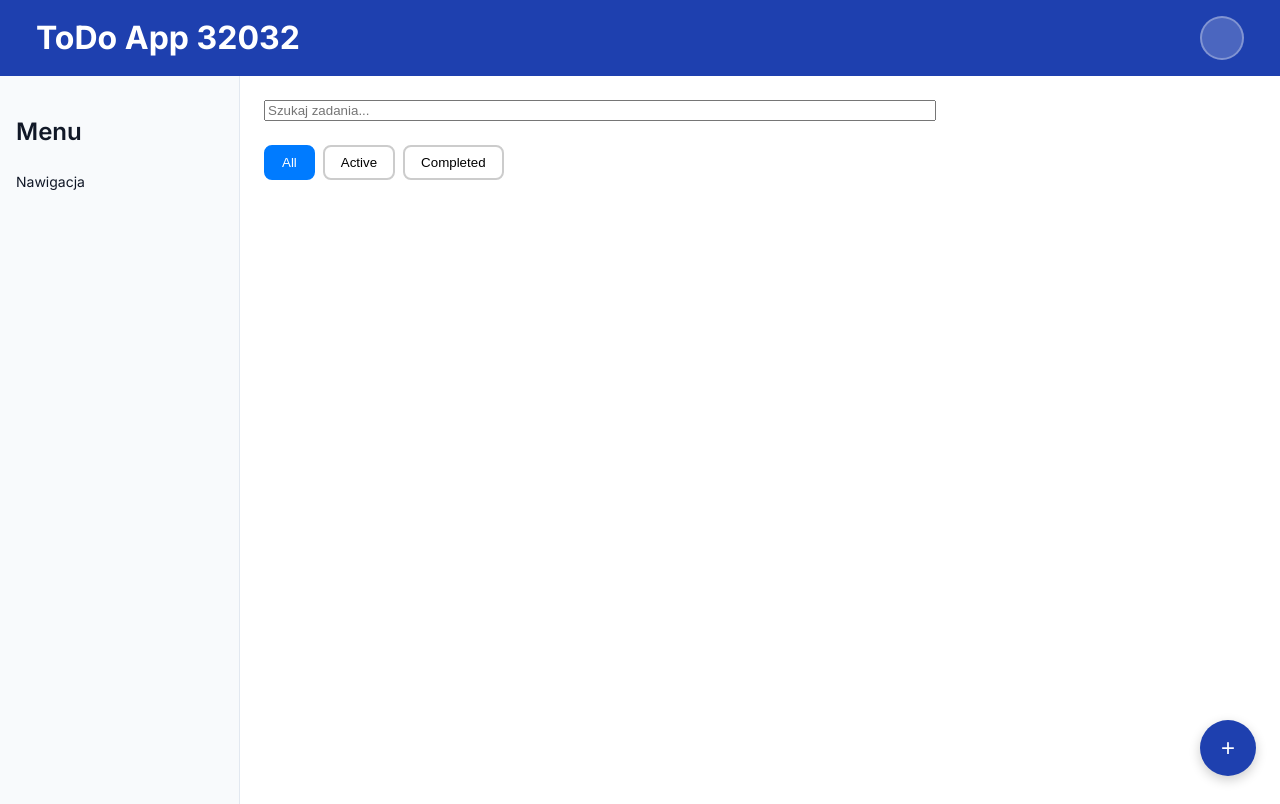
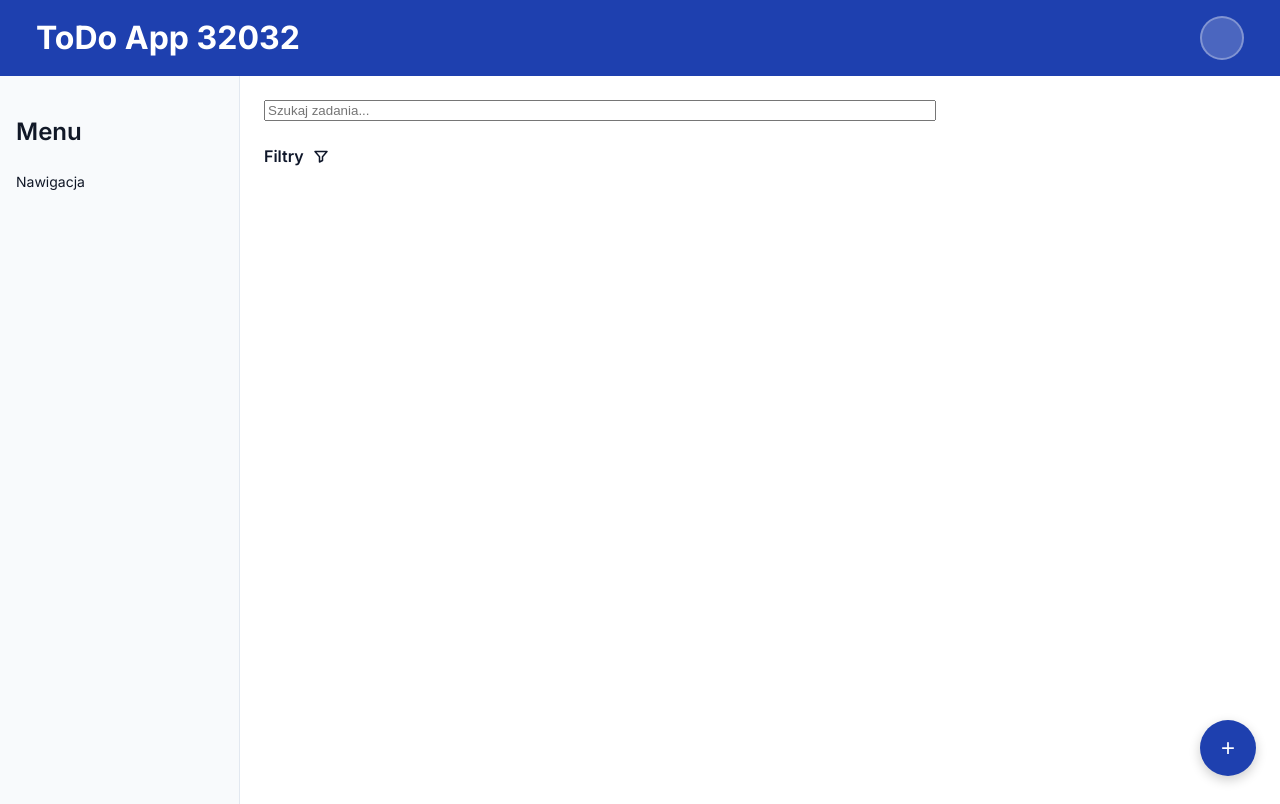
Before and after one commit to a-osika/ziu_4, a React (Vite) app: page / in a window 1280 px wide. Built offline with nearby package versions, Linux system fonts and the light colour scheme.

Commit message:
hidable filters sections

```diff
--- a/src/App.tsx
+++ b/src/App.tsx
@@ -1,7 +1,7 @@
 import { TodoProvider } from "./context/TodoContext";
 import { ThemeProvider } from "./context/ThemeContext";
 import { SearchBar } from "./components/SearchBar";
-import { FilterBar } from "./components/FilterBar";
+import { FilterBar } from "./components/FilterBar/FilterBar";
 import { TodoList } from "./components/TodoList/TodoList";
 import { Navbar } from "./components/Navbar";
 import { Sidebar } from "./components/Sidebar";
--- a/src/components/FilterBar.tsx
+++ /dev/null
@@ -1,42 +0,0 @@
-import { useTodoContext } from "../context/TodoContext";
-import { useTheme } from "../context/ThemeContext";
-
-const FILTERS: ("all" | "active" | "completed")[] = ["all", "active", "completed"];
-
-export function FilterBar() {
-  const { filter, setFilter } = useTodoContext();
-  const { theme } = useTheme();
-
-  const buttonStyle = (active: boolean) => ({
-    padding: "0.5rem 1rem",
-    borderRadius: "8px",
-    border: active
-      ? `2px solid ${theme === "light" ? "#007bff" : "#00d4ff"}`
-      : "2px solid #ccc",
-    background: active
-      ? theme === "light"
-        ? "#007bff"
-        : "#00d4ff"
-      : theme === "light"
-      ? "white"
-      : "#333",
-    color: active
-      ? "white"
-      : theme === "light"
-      ? "black"
-      : "white",
-    cursor: "pointer",
-  });
-
-  return (
-    <div style={{ display: "flex", justifyContent: "space-between", marginBottom: "2rem" }}>
-      <div style={{ display: "flex", gap: "0.5rem" }}>
-        {FILTERS.map((f) => (
-          <button key={f} onClick={() => setFilter(f)} style={buttonStyle(filter === f)}>
-            {f.charAt(0).toUpperCase() + f.slice(1)}
-          </button>
-        ))}
-      </div>
-    </div>
-  );
-}
--- /dev/null
+++ b/src/components/FilterBar/FilterBar.css
@@ -0,0 +1,61 @@
+.filter-bar {
+  display: flex;
+  flex-direction: column;
+  gap: 12px;
+}
+
+.filter-bar__header {
+  display: flex;
+  align-items: center;
+  gap: 8px;
+  cursor: pointer;
+  color: var(--color-text-secondary);
+}
+
+.filter-bar__header:hover {
+  color: var(--color-text-primary);
+}
+
+.filter-bar__content {
+  display: flex;
+  gap: 8px;
+
+  opacity: 0;
+  transform: translateY(-4px);
+  transition: all 0.2s ease;
+}
+
+.filter-bar__content.open {
+  opacity: 1;
+  transform: translateY(0);
+}
+
+.filter-bar__button {
+  padding: 6px 12px;
+  border-radius: 8px;
+  border: 1px solid var(--color-secondary-border);
+
+  background: var(--color-secondary-default);
+  color: var(--color-text-primary);
+
+  cursor: pointer;
+  transition: all 0.2s ease;
+}
+
+.filter-bar__button:hover {
+  background: var(--color-secondary-hover);
+}
+
+.filter-bar__button.active {
+  background: var(--color-primary-default);
+  color: var(--color-text-on-primary);
+  border-color: var(--color-primary-default);
+}
+
+.filter-icon {
+  transition: transform 0.2s ease;
+}
+
+.filter-icon.open {
+  transform: rotate(180deg);
+}
--- /dev/null
+++ b/src/components/FilterBar/FilterBar.tsx
@@ -0,0 +1,44 @@
+import { useState } from "react";
+import { useTodoContext } from "../../context/TodoContext";
+import { Icon } from "../Icon/Icon";
+import  "./FilterBar.css";
+
+const FILTERS: ("all" | "active" | "completed")[] = [
+  "all",
+  "active",
+  "completed",
+];
+
+export function FilterBar() {
+  const { filter, setFilter } = useTodoContext();
+  const [open, setOpen] = useState(false);
+
+  return (
+    <div className="filter-bar">
+      <div
+        className="filter-bar__header"
+        onClick={() => setOpen((prev) => !prev)}
+      >
+        <span className="h5">Filtry</span>
+        <Icon
+          name="filter"
+          className={`icon-rotatable ${open ? "open" : ""}`}
+        />
+      </div>
+
+      {open && (
+        <div   className={`filter-bar__content ${open ? "open" : ""}`}>
+          {FILTERS.map((f) => (
+            <button
+              key={f}
+              onClick={() => setFilter(f)}
+              className={`filter-bar__button ${filter === f ? "active" : ""}`}
+            >
+              {f}
+            </button>
+          ))}
+        </div>
+      )}
+    </div>
+  );
+}
--- a/src/components/Icon/Icon.tsx
+++ b/src/components/Icon/Icon.tsx
@@ -5,9 +5,11 @@ type IconName = keyof typeof icons;
 export function Icon({
   name,
   size = 18,
+  className = "",
 }: {
   name: IconName;
   size?: number;
+  className?: string;
 }) {
   return (
     <svg
@@ -17,6 +19,9 @@ export function Icon({
       fill="none"
       stroke="currentColor"
       strokeWidth="2"
+      strokeLinecap="round"
+      strokeLinejoin="round"
+      className={className}
     >
       {icons[name]}
     </svg>
--- a/src/components/Icon/icons.tsx
+++ b/src/components/Icon/icons.tsx
@@ -7,4 +7,10 @@ export const icons = {
       <path d="M10 11v6M14 11v6" />
     </>
   ),
+
+  filter: (
+    <>
+      <path d="M4 6h16l-6 7v5l-4 2v-7L4 6z" />
+    </>
+  ),
 };
```
